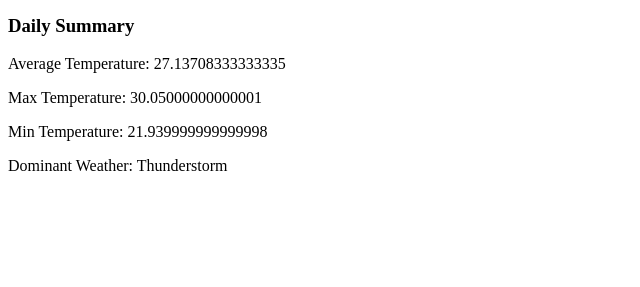
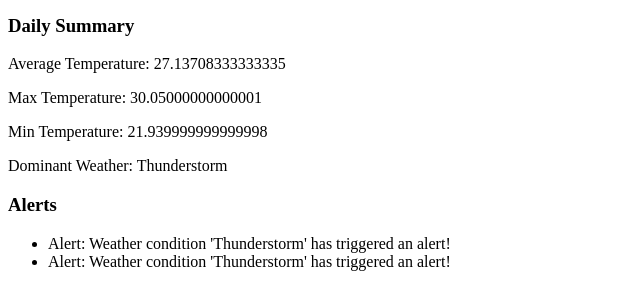
Before and after one commit to vtbossss/ZeotapA2, a Django app: page / in a window 1280 px wide. Shown: the part 1232-1519 px from the top of the page, without its empty margins (0-640 px from the left). Before the commit the page ends 1403 px from the top, so only its background shows below. Run offline with Django 4.2, Linux system fonts and the light colour scheme; data comes from the database, SQL or seed files in the repository; parts of the project's set-up code (start-up, migrations or seed data) failed here and were passed over; some libraries are stand-ins or nearby versions.

Commit message:
alerts added

```diff
--- a/weather_monitoring/templates/home.html
+++ b/weather_monitoring/templates/home.html
@@ -23,4 +23,17 @@
 <p>Max Temperature: {{ daily_summary.max_temp }}</p>
 <p>Min Temperature: {{ daily_summary.min_temp }}</p>
 <p>Dominant Weather: {{ daily_summary.dominant_weather }}</p>
+
+<!-- Alerts Section -->
+<h3>Alerts</h3>
+{% if alerts %}
+    <ul>
+        {% for alert in alerts %}
+            <li>{{ alert }}</li>
+        {% endfor %}
+    </ul>
+{% else %}
+    <p>No alerts triggered.</p>
+{% endif %}
+
 {% endblock %}
--- a/weather_monitoring/weather/utils.py
+++ b/weather_monitoring/weather/utils.py
@@ -53,3 +53,21 @@ def calculate_daily_aggregates():
 
     summary['dominant_weather'] = dominant_weather['main'] if dominant_weather else None
     return summary
+
+# Hard-coded threshold values
+TEMP_THRESHOLD = 35  # degrees Celsius
+CONDITION_THRESHOLD = ['Rain', 'Thunderstorm']  # Weather conditions that trigger alerts
+
+def check_for_alerts(current_temp, weather_condition):
+    """Check if the temperature or weather condition exceeds defined thresholds."""
+    alerts = []
+
+    # Check for temperature breach
+    if current_temp > TEMP_THRESHOLD:
+        alerts.append(f"Alert: Temperature has exceeded {TEMP_THRESHOLD}°C!")
+
+    # Check for weather condition breach
+    if weather_condition in CONDITION_THRESHOLD:
+        alerts.append(f"Alert: Weather condition '{weather_condition}' has triggered an alert!")
+
+    return alerts
--- a/weather_monitoring/weather/views.py
+++ b/weather_monitoring/weather/views.py
@@ -4,6 +4,9 @@ from .models import WeatherData
 from .utils import calculate_daily_aggregates
 from django.db.models import OuterRef, Subquery
 from django.db.models import Max
+from .utils import calculate_daily_aggregates, check_for_alerts
+
+
 
 def home(request):
     # Get the latest weather data for each city
@@ -17,9 +20,22 @@ def home(request):
 
     daily_summary = calculate_daily_aggregates()
 
+    # Get the first city's weather data for alert (you can customize this for all cities)
+    alerts = []
+    for city_weather in latest_data:
+        temperature = city_weather.temperature
+        weather_condition = city_weather.main
+
+        # Check if any alerts are triggered for each city
+        city_alerts = check_for_alerts(temperature, weather_condition)
+        if city_alerts:
+            alerts.extend(city_alerts)
+
+
     return render(request, 'home.html', {
         'latest_data': latest_data,
         'daily_summary': daily_summary,
+        'alerts': alerts,  # Pass the alerts to the template
     })
 
 
```
